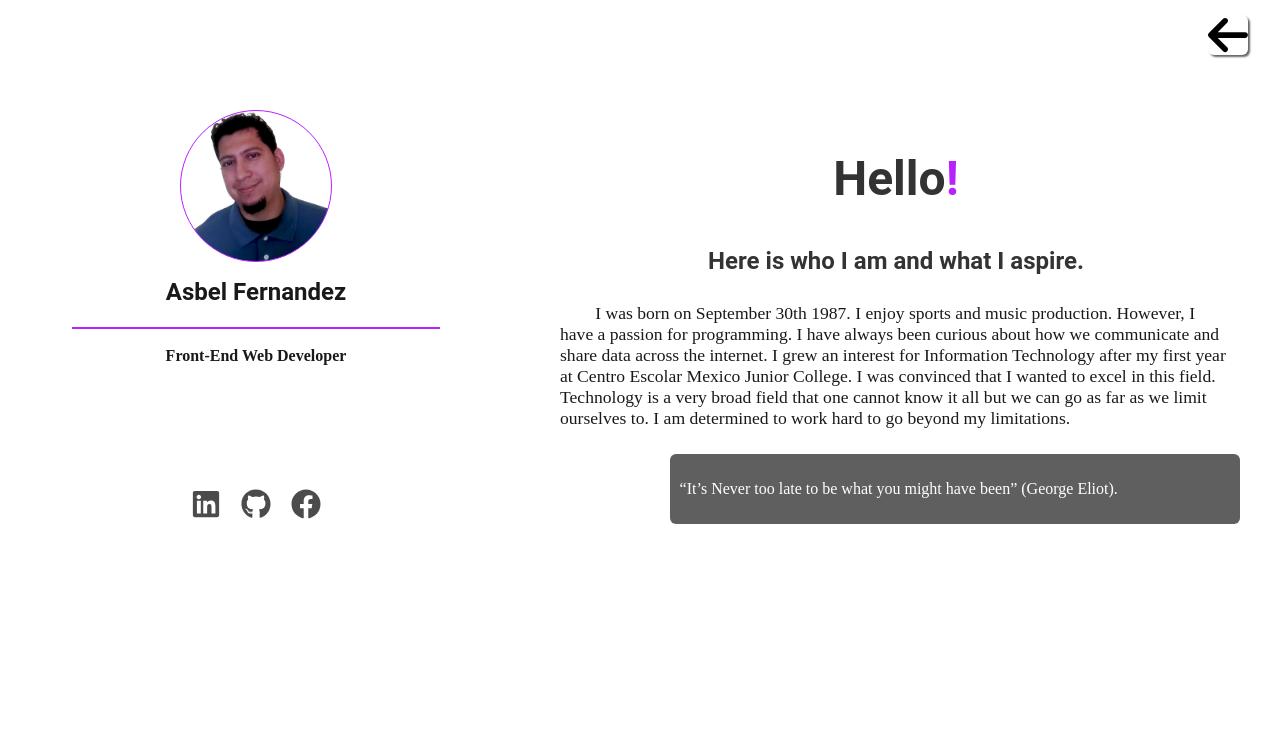
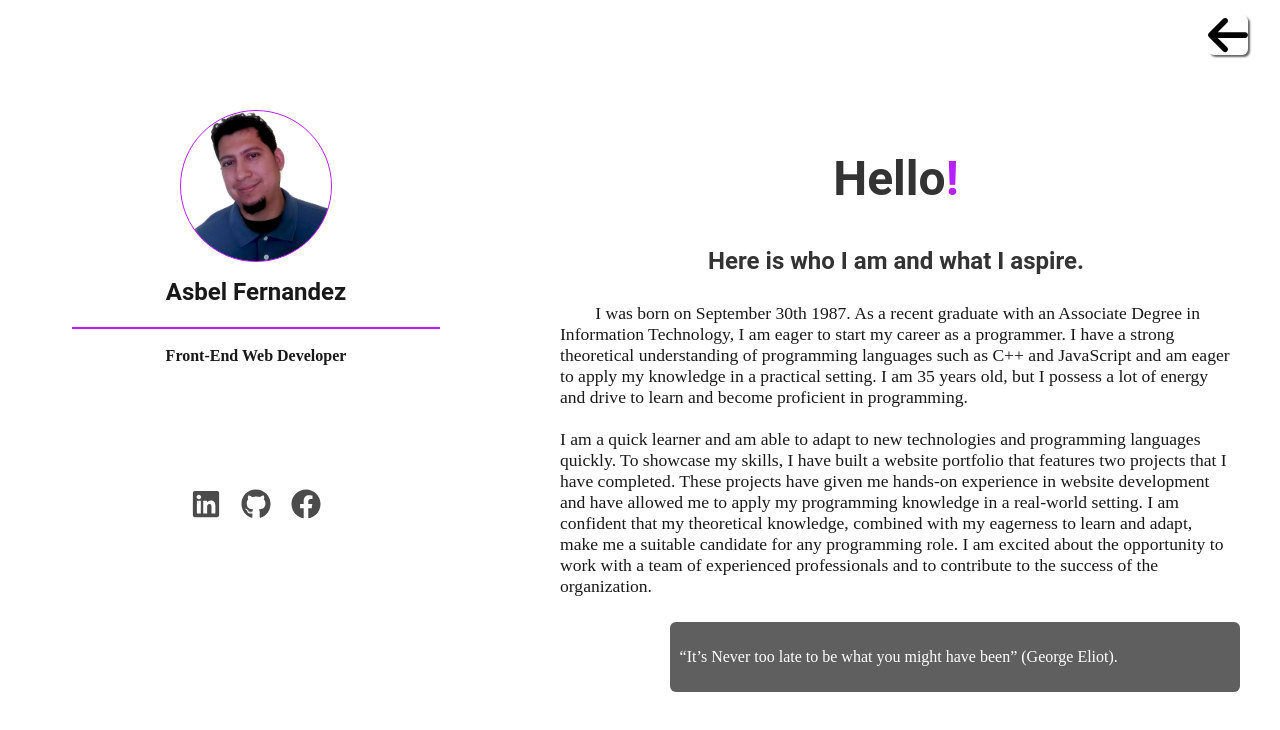
Before and after one commit to asfer3031/My-portfolio, a SvelteKit app: page /about in a window 1280 px wide. Shown: the top 730 px of the page. Built offline with nearby package versions, Linux system fonts and the light colour scheme.

Commit message:
Made changes to bio

```diff
--- a/src/routes/(app)/about/+page.svelte
+++ b/src/routes/(app)/about/+page.svelte
@@ -44,13 +44,19 @@
 					<h2>Here is who I am and what I aspire.</h2>
 
 					<p>
-						I was born on September 30th 1987. I enjoy sports and music production. However, I have
-						a passion for programming. I have always been curious about how we communicate and share
-						data across the internet. I grew an interest for Information Technology after my first
-						year at Centro Escolar Mexico Junior College. I was convinced that I wanted to excel in
-						this field. Technology is a very broad field that one cannot know it all but we can go
-						as far as we limit ourselves to. I am determined to work hard to go beyond my
-						limitations.
+						I was born on September 30th 1987. As a recent graduate with an Associate Degree in
+						Information Technology, I am eager to start my career as a programmer. I have a strong
+						theoretical understanding of programming languages such as C++ and JavaScript and am
+						eager to apply my knowledge in a practical setting. I am 35 years old, but I possess a
+						lot of energy and drive to learn and become proficient in programming. <br /> <br />I am
+						a quick learner and am able to adapt to new technologies and programming languages
+						quickly. To showcase my skills, I have built a website portfolio that features two
+						projects that I have completed. These projects have given me hands-on experience in
+						website development and have allowed me to apply my programming knowledge in a
+						real-world setting. I am confident that my theoretical knowledge, combined with my
+						eagerness to learn and adapt, make me a suitable candidate for any programming role. I
+						am excited about the opportunity to work with a team of experienced professionals and to
+						contribute to the success of the organization.
 					</p>
 
 					<div class="quote">
```
Also changed, not shown: src/routes/(app)/+page.svelte (+1 -6 lines).
